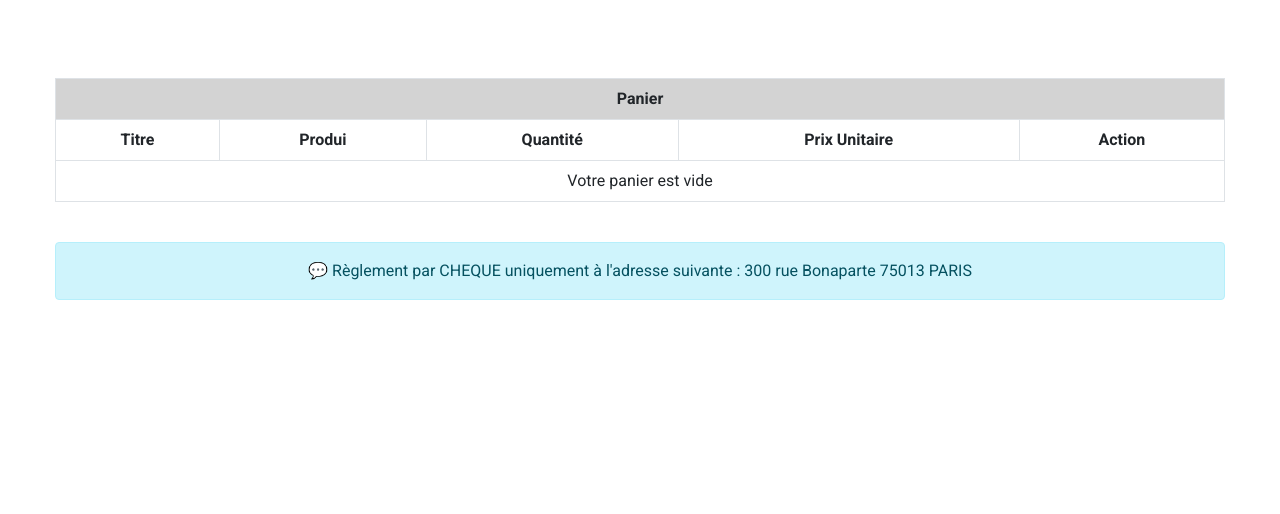
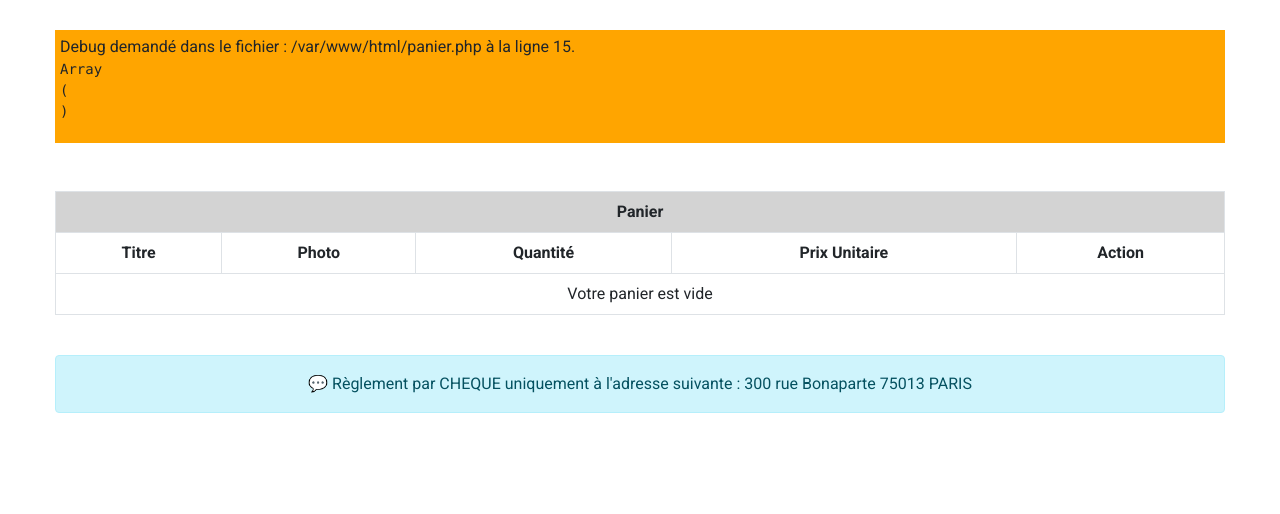
Before and after one commit to JulienLebron/site, a PHP site: page /panier.php in a window 1280 px wide. Shown: the part 34-548 px from the top of the page. Run offline with PHP 8.4, Linux system fonts and the light colour scheme; some libraries are stand-ins or nearby versions.

Commit message:
ajout photo panier

```diff
--- a/inc/fonction.inc.php
+++ b/inc/fonction.inc.php
@@ -63,10 +63,11 @@ function creationPanier()
         $_SESSION['panier']['id_produit'] = [];
         $_SESSION['panier']['quantite'] = [];
         $_SESSION['panier']['prix'] = [];
+        $_SESSION['panier']['photo'] = [];
     }
 }
 //-------------------------------------------------
-function ajouterProduitDansPanier($titre, $id_produit, $quantite, $prix)
+function ajouterProduitDansPanier($titre, $id_produit, $quantite, $prix, $photo)
 {
     creationPanier();
     $position_produit = array_search($id_produit, $_SESSION['panier']['id_produit']);
@@ -80,6 +81,7 @@ function ajouterProduitDansPanier($titre, $id_produit, $quantite, $prix)
         $_SESSION['panier']['id_produit'][] = $id_produit;
         $_SESSION['panier']['quantite'][] = $quantite;
         $_SESSION['panier']['prix'][] = $prix;
+        $_SESSION['panier']['photo'][] = $photo;
     }
 }
 //-------------------------------------------------
--- a/panier.php
+++ b/panier.php
@@ -7,18 +7,18 @@ if(isset($_POST['ajout_panier']))
 {
     $resultat = executeRequete("SELECT * FROM produit WHERE id_produit = '$_POST[id_produit]'");
     $produit = $resultat->fetch_assoc();
-    // debug($produit);
-    ajouterProduitDansPanier($produit['titre'], $_POST['id_produit'], $_POST['quantite'], $produit['prix']);
+    debug($produit);
+    ajouterProduitDansPanier($produit['titre'], $_POST['id_produit'], $_POST['quantite'], $produit['prix'], $produit['photo']);
 }
 //------------------------------------- AFFICHAGE HTML ---------------------------------------//
 require_once 'inc/haut.inc.php';
-// debug($_SESSION);
+debug($_SESSION);
 // debug($_POST);
 echo $contenu;
 
 echo "<table class='table table-bordered text-center mt-5'>";
 echo "<tr><td colspan='6' style='background: lightgrey;'><b>Panier</b></td></tr>";
-echo "<tr><th>Titre</th><th>Produi</th><th>Quantité</th><th>Prix Unitaire</th><th>Action</th></tr>";
+echo "<tr><th>Titre</th><th>Photo</th><th>Quantité</th><th>Prix Unitaire</th><th>Action</th></tr>";
 if(empty($_SESSION['panier']['id_produit']))
 {
     echo "<tr><td colspan='6'>Votre panier est vide</td></tr>";
@@ -29,7 +29,7 @@ else
     {
         echo '<tr>';
             echo "<td>" . $_SESSION['panier']['titre'][$i] . "</td>";
-            echo "<td>" . $_SESSION['panier']['id_produit'][$i] . "</td>";
+            echo '<td><img src="' . $_SESSION['panier']['photo'][$i] . '" class="img-gestion-produit"></td>';
             echo "<td>" . $_SESSION['panier']['quantite'][$i] . "</td>";
             echo "<td>" . $_SESSION['panier']['prix'][$i] . "</td>";
             echo '<td class="text-center" style="vertical-align: middle;"><button class="btn btn-dark"><a href="?action=suppression&id_produit=' . $_SESSION['panier']['id_produit'][$i] . '" Onclick="return(confirm(\'⚠ Vous êtes sur le point de supprimer ce produit. En êtes vous certain ?\'));"><i class="far fa-trash-alt"></i></a></button>';
```
